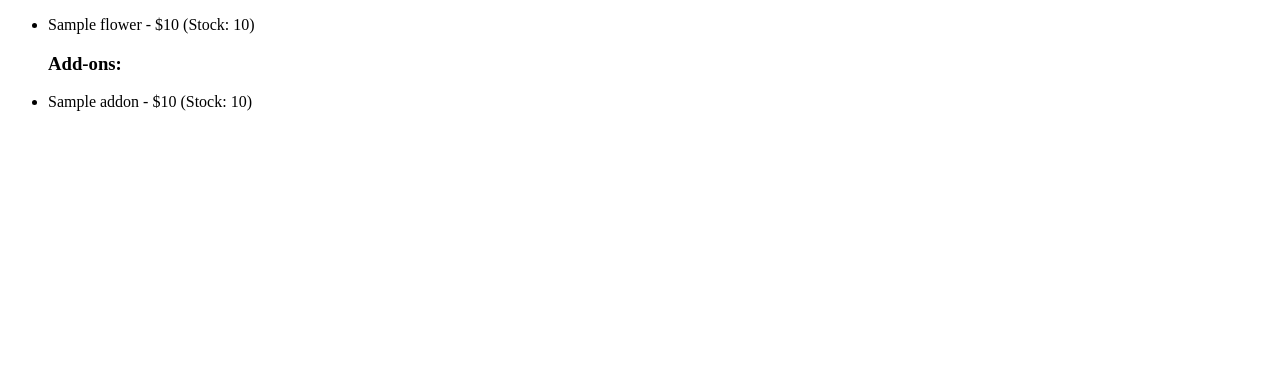
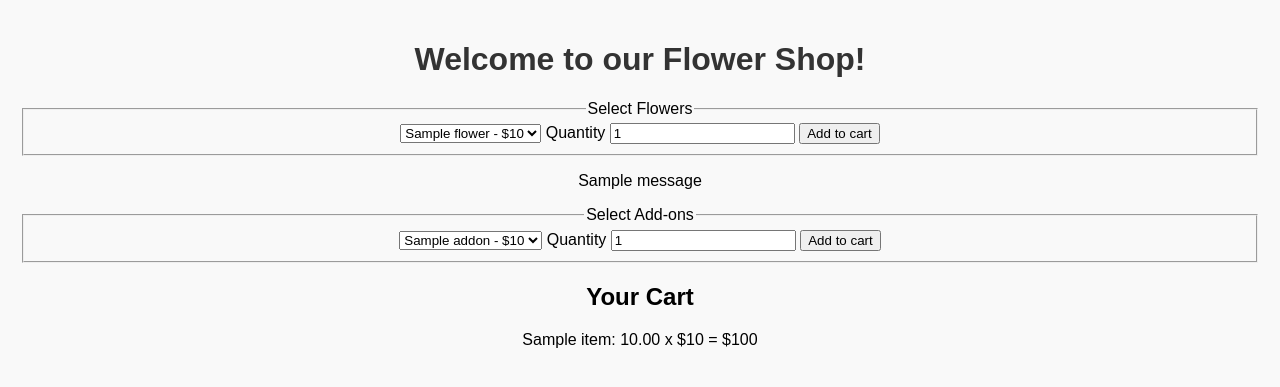
Before and after one commit to GodlyAdmin/CSC2_Flask_Practise, a Flask app: template templates/Index1.html in a window 1280 px wide. Shown: the top 387 px of the page. Run offline with Flask 3, Linux system fonts and the light colour scheme; the template is opened without the code that fills it: most values are stand-ins (such as "Sample title", 1, 10 or a date in 2020); one stand-in notice (Sample message) is shown.

Commit message:
added slide code uptill slide 34

```diff
--- a/app.py
+++ b/app.py
@@ -4,14 +4,16 @@ from flask import Flask, render_template, request, redirect, session, url_for, f
 import json
 
 app = Flask (__name__)
-app.secret_key = 'your_secret_key'
+app.secret_key = 'monkeydory'
 
 
 @app.route('/')
 def index():
     flowers = load_data()
     addons = load_addons()
-    return render_template('index.html', flowers=flowers, addons=addons)
+    cart = session.get('cart', {})
+    return render_template('index.html', flowers=flowers, addons=addons, cart=cart)
+
 def load_data():
     with open('data/flowers.json') as file:
         flowers = json.load(file)
@@ -20,12 +22,6 @@ def load_data():
 def load_addons():
     with open('data/addons.json') as file:
         addons = json.load(file)
-
-    for product_name, product in addons.items():
-        if product.get('stock', 0) == 0:
-            push_to_website = f"{product_name} is out of stock"
-            flash(push_to_website, 'error')
-
     return addons
 
 @app.route('/about')
@@ -42,31 +38,53 @@ def order_history():
 
 @app.route('/index1')
 def index1():
-    return render_template('index1.html')
+    flowers = load_data()
+    addons = load_addons()
+    cart = session.get('cart', {})
+
+    return render_template(
+        'index1.html',
+        flowers=flowers,
+        addons=addons,
+        cart=cart
+    )
 
 # Add selected flower to the shopping cart
-@app. route('/add_to_cart', methods=['POST' ] )
+@app.route('/add_to_cart', methods=['POST'])
 def add_to_cart():
-    flower = request. form['flower'] # get selected flower name
-    quantity = int(request.form['quantity']) # convert quantity to a number
-    flowers = load_data() # get flower data from file
-    cart = session.get('cart', {}) # get cart from session or start fresh
 
-    if flower not in flowers:
-        flash("Invalid flower selected.")
+    flower = request.form.get('flower')
+    addon = request.form.get('addon')
+
+    item = flower if flower else addon
+
+    quantity = int(request.form['quantity'])
+
+    flowers = load_data()
+    addons = load_addons()
+
+    cart = session.get('cart', {})
+
+    # combine both dictionaries
+    products = {**flowers, **addons}
+
+    if item not in products:
+        flash("Invalid item selected.")
         return redirect(url_for('index1'))
 
-    if flower in cart:
-        cart [flower] ['quantity'] += quantity # add existing quantity
+    if item in cart:
+        cart[item]['quantity'] += quantity
     else:
-        cart [flower] = {
-            'price': flowers [flower] [ 'price' ],
+        cart[item] = {
+            'price': products[item]['price'],
             'quantity': quantity
         }
 
-    session['cart'] = cart # update session
-    session.modified = True # force Flask to save it
-    flash(f"{quantity} {flowers} (s) added to cart.")
+    session['cart'] = cart
+    session.modified = True
+
+    flash(f"{quantity} {item}(s) added to cart.")
+
     return redirect(url_for('index1'))
 
 if __name__ == '__main__':
--- a/templates/Index1.html
+++ b/templates/Index1.html
@@ -4,17 +4,58 @@
     <meta charset="UTF-8">
     <meta name="viewport" content="width=device-width, initial-scale=1.0">
     <title>Flask Website</title>
+    <link rel="stylesheet" href="static/css/style.css">
 </head>
 <body>
-    <ul>
-        {% for flower, details in flowers.items() %}
-        <li>{{ flower }} - ${{ details ['price'] }} (Stock: {{ details ['stock'] }})</li>
-        {% endfor %}
-        <h3>Add-ons:</h3>
-        {% for addon, details in addons.items() %}
-        <li>{{ addon }} - ${{ details ['price'] }}  (Stock: {{ details ['stock'] }})</li>
-        {% endfor %}
+    <h1>Welcome to our Flower Shop!</h1>
+    <form action="{{ url_for('add_to_cart' )}}" method="post">
+        <fieldset>
+            <legend for="flower">Select Flowers</legend>
+            <select name="flower" id="flower">
+                {% for flower, details in flowers.items() %}
+                <option value="{{ flower }}">{{ flower }} - ${{ details['price'] }}</option>
+                {% endfor %}
+            </select>
+            <label for="quantity">Quantity</label>
+            <input type="number" name="quantity" value="1" min="1">
+            <button type="submit">Add to cart</button>
+        </fieldset>
+    </form>
+        {% with messages = get_flashed_messages () %}
+        {% if messages %}
+            <ul class="flashes">
+            {% for message in messages %}
+                <li>{{ message }}</li>
+            {% endfor %}
+            </ul>
+        {% endif %}
+        {% endwith %}
+    <form action="{{ url_for('add_to_cart' )}}" method="post">
+        <fieldset>
+            <legend for="addon">Select Add-ons</legend>
+            <select name="addon" id="addon">
+                {% for addon, details in addons.items() %}
+                <option value="{{ addon }}">{{ addon }} - ${{ details['price'] }}</option>
+                {% endfor %}
+            </select>
+            <label for="quantity">Quantity</label>
+            <input type="number" name="quantity" value="1" min="1">
+            <button type="submit">Add to cart</button>
+        </fieldset>
+    </form>
     </ul>
-    <h1></h1>
+    <h2>Your Cart</h2>
+    {% if cart %}
+        <ul>
+            {% for item, details in cart.items() %}
+                <li>{{ item }}: {{'%.2f' % details['quantity'] }} x
+                                                ${{ details['price'] }}
+                    = ${{ details['quantity'] * details['price'] }}
+                </li>
+            {% endfor %}
+        </ul>
+    {% else %}
+        <p>Your cart is empty</p>
+    {% endif %}
 </body>
 </html>
```
Also changed, not shown: data/flowers.json (+4 -4 lines), templates/Index.html (+23 -0 lines).
